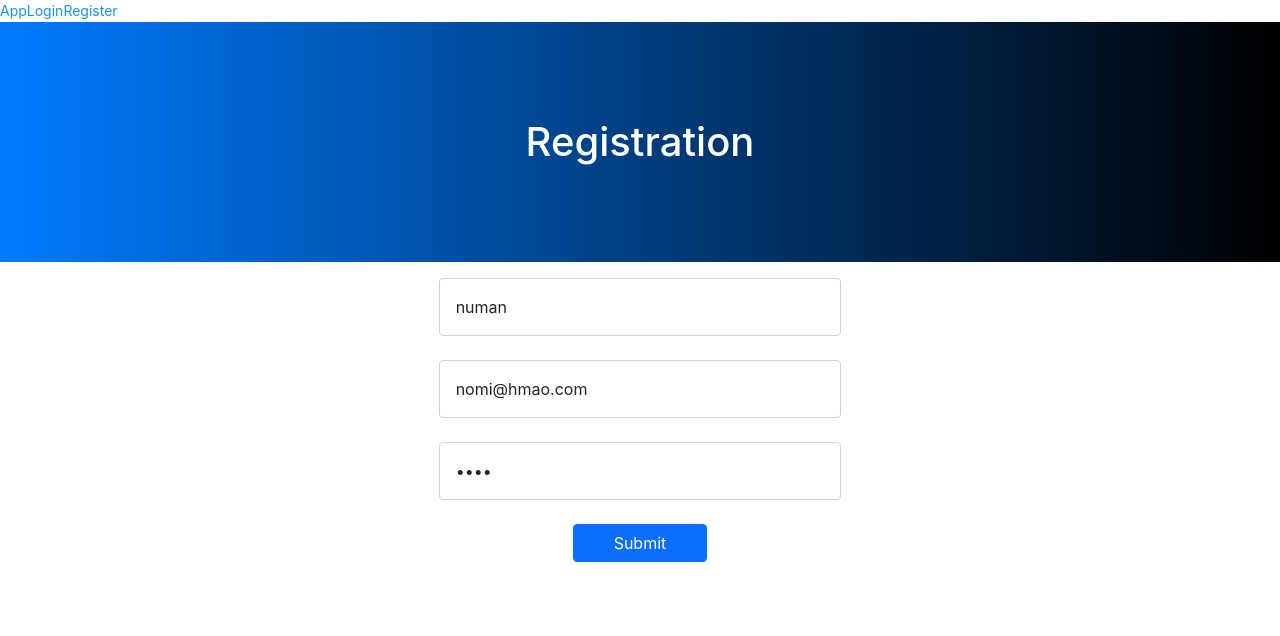
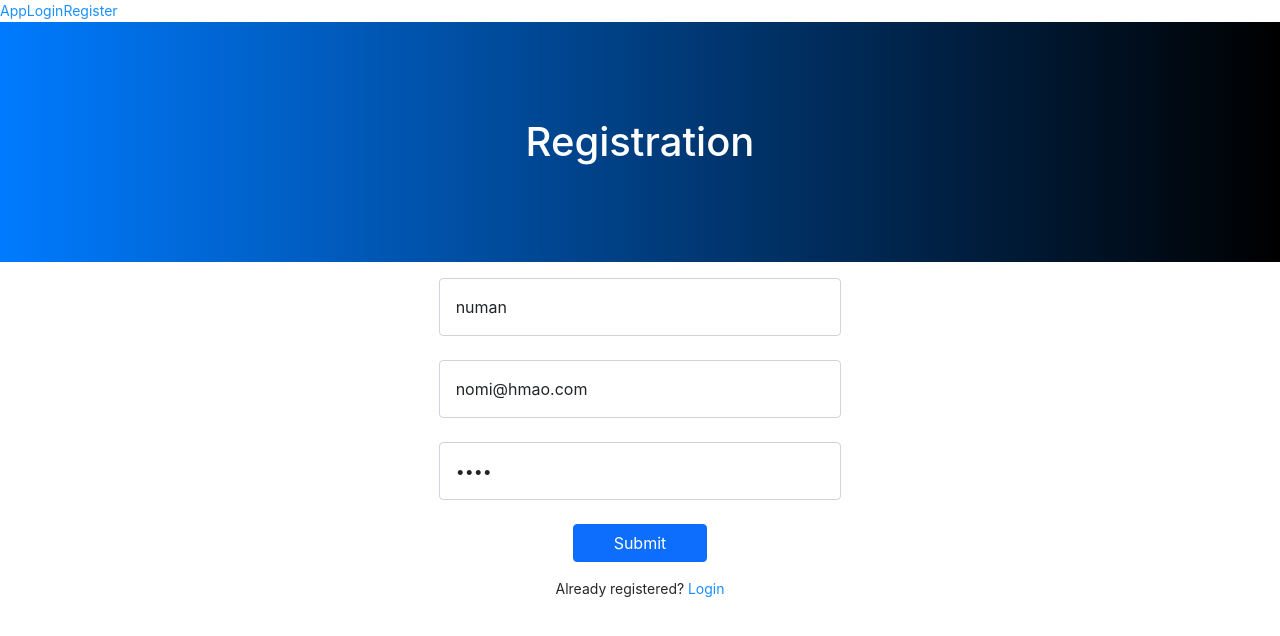
Before and after one commit to NumanAnees/edemy, a Next.js app in the folder Client/: page /register in a window 1280 px wide. Shown: the top 636 px of the page. Built offline with nearby package versions, Linux system fonts and the light colour scheme.

Commit message:
a little fix in register page

```diff
--- a/Client/components/Navbar.js
+++ b/Client/components/Navbar.js
@@ -1,5 +1,7 @@
+import { useState, useEffect } from "react";
 import Link from "next/link";
 const Nav = () => {
+  const [current, setCurrent] = useState("");
   return (
     <>
       <Link href="/">
--- a/Client/pages/register.js
+++ b/Client/pages/register.js
@@ -2,6 +2,7 @@ import { useState } from "react";
 import axios from "axios";
 import { toast } from "react-toastify";
 import "react-toastify/dist/ReactToastify.css";
+import Link from "next/link";
 
 const register = () => {
   const [name, setName] = useState("numan");
@@ -57,6 +58,12 @@ const register = () => {
             Submit
           </button>
         </form>
+        <p className="text-center p-3">
+          Already registered?
+          <Link href="/login">
+            <a> Login</a>
+          </Link>
+        </p>
       </div>
     </>
   );
```
